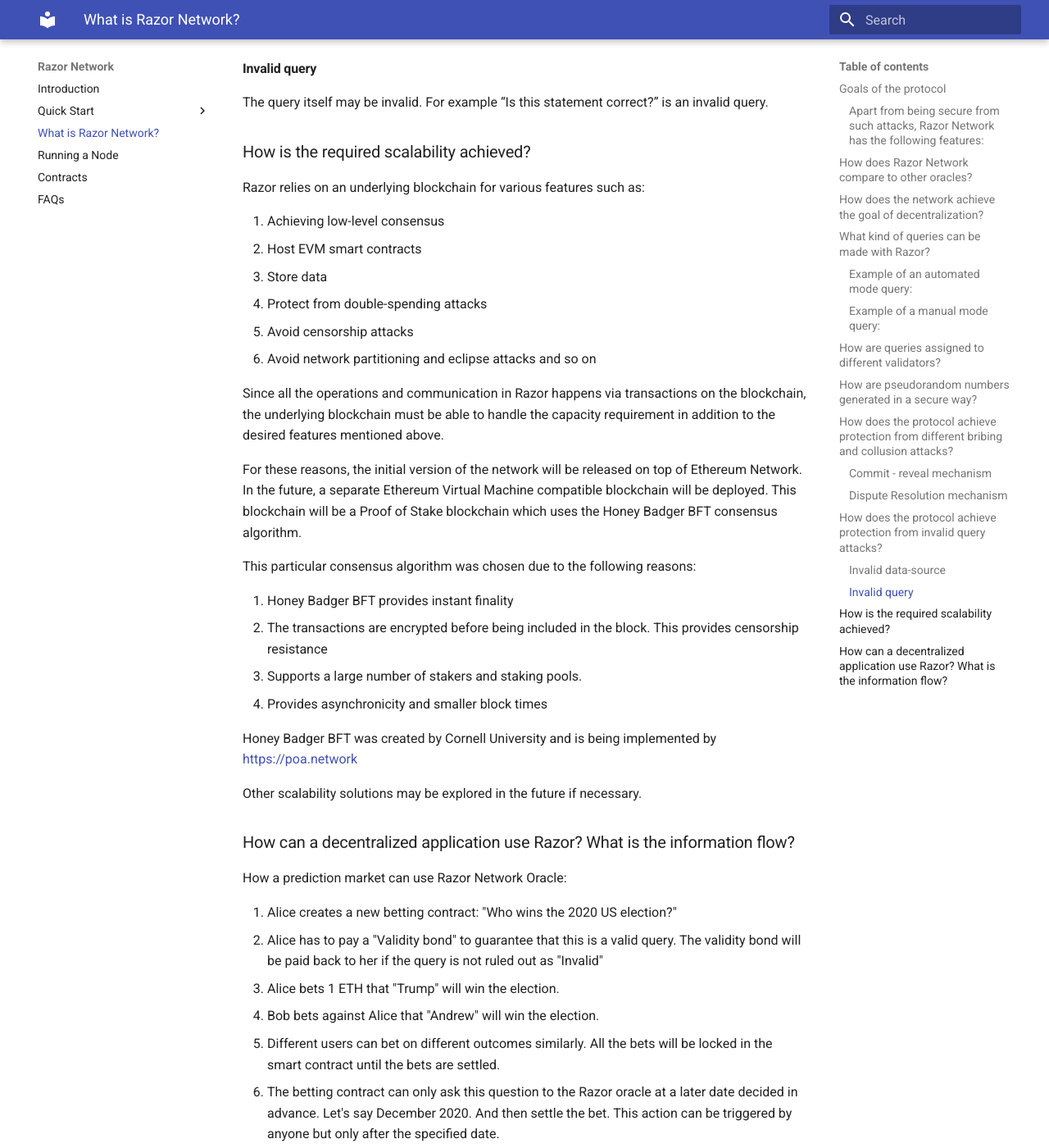
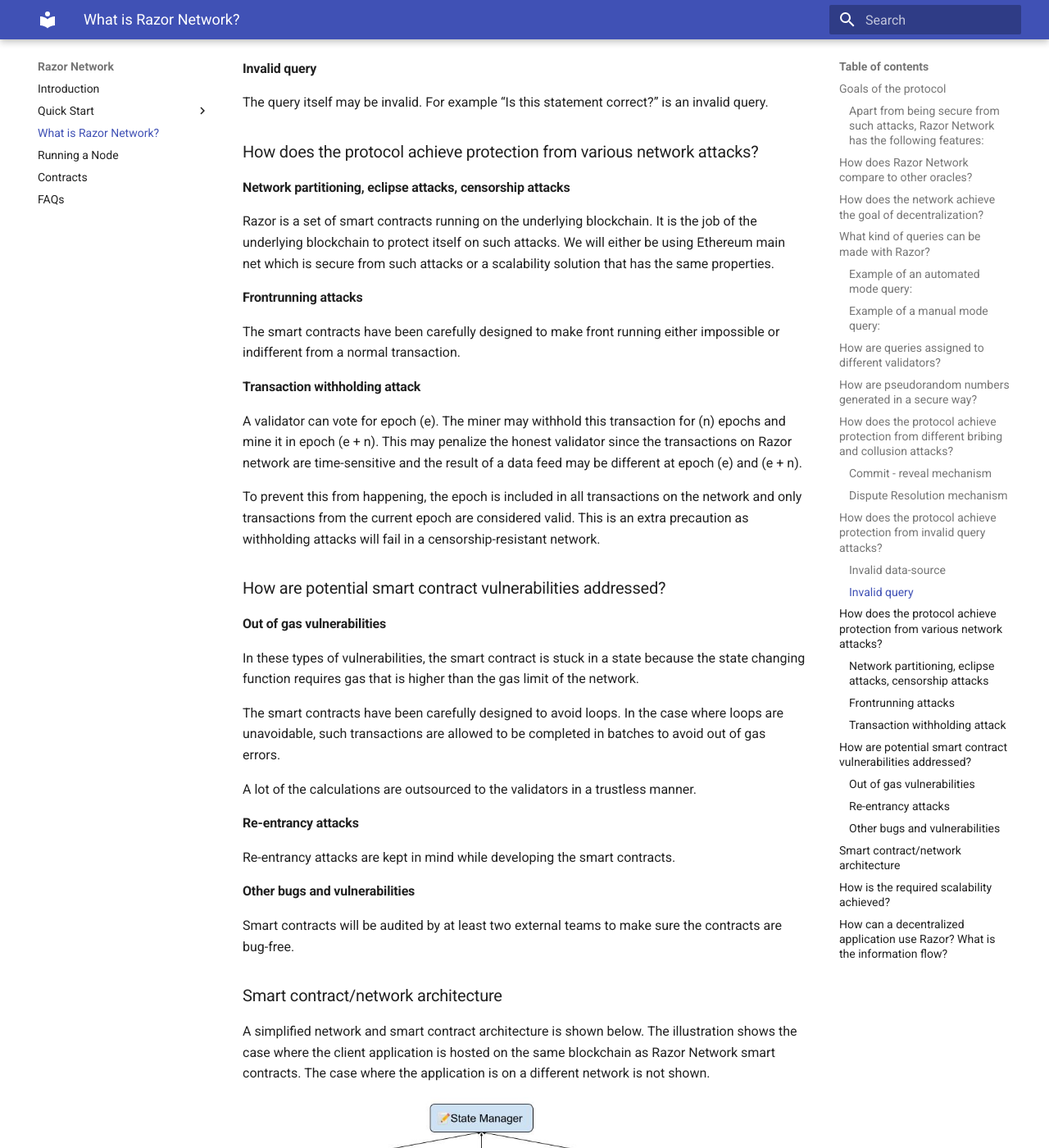
Before and after one commit to razor-network/docs, an MkDocs documentation site: the page built from docs/explainer.md, in a window 1280 px wide and 1400 px high, scrolled down 5172 px. Shown: the whole window at 82% size. Built offline with MkDocs 1.6.1 and Material for MkDocs 9.7.7, drawn with Linux system fonts in a browser that asks for light colours; some of the changed text lies outside the part shown.

Commit message:
update content

```diff
--- a/docs/explainer.md
+++ b/docs/explainer.md
@@ -143,6 +143,51 @@
 
 The query itself may be invalid\. For example “Is this statement correct?” is an invalid query\.
 
+
+### How does the protocol achieve protection from various network attacks?
+#### Network partitioning, eclipse attacks, censorship attacks
+Razor is a set of smart contracts running on the underlying blockchain. It is the job of the underlying blockchain to protect itself on such attacks. We will either be using Ethereum main net which is secure from such attacks or a scalability solution that has the same properties.
+#### Frontrunning attacks
+The smart contracts have been carefully designed to make front running either impossible or indifferent from a normal transaction.
+#### Transaction withholding attack
+A validator can vote for epoch (e). The miner may withhold this transaction for (n) epochs and mine it in epoch (e + n). This may penalize the honest validator since the transactions on Razor network are time-sensitive and the result of a data feed may be different at epoch (e) and (e + n).
+
+To prevent this from happening, the epoch is included in all transactions on the network and only transactions from the current epoch are considered valid. This is an extra precaution as withholding attacks will fail in a censorship-resistant network.
+
+### How are potential smart contract vulnerabilities addressed?
+#### Out of gas vulnerabilities
+In these types of vulnerabilities, the smart contract is stuck in a state because the state changing function requires gas that is higher than the gas limit of the network.
+
+The smart contracts have been carefully designed to avoid loops. In the case where loops are unavoidable, such transactions are allowed to be completed in batches to avoid out of gas errors.
+
+A lot of the calculations are outsourced to the validators in a trustless manner.
+#### Re-entrancy attacks
+Re-entrancy attacks are kept in mind while developing the smart contracts.
+#### Other bugs and vulnerabilities
+Smart contracts will be audited by at least two external teams to make sure the contracts are bug-free.
+### Smart contract/network architecture
+A simplified network and smart contract architecture is shown below. The illustration shows the case where the client application is hosted on the same blockchain as Razor Network smart contracts. The case where the application is on a different network is not shown.
+
+![Architecture](img/contracts.jpg)
+*Smart contracts and network architecture*
+
+Functions of the various contracts:
+
+State manager: Manage the state of the network
+
+Stake Manager: Staking and unstaking, penalties and rewards
+
+Vote Manager: Management of reported votes: commits and reveals
+
+Block Manager: Create new blocks on Razor Network
+
+Job Manager: This contract manager queue of pending
+queries and results of processed queries
+
+Delegator: Proxy contract provides access to the latest Job Manager contract.
+
+Various utility libraries, storage contracts, and interfaces are not shown for clarity purposes.
+
 ### How is the required scalability achieved?
 
 Razor relies on an underlying blockchain for various features such as:
```
Also changed, not shown: docs/img/contracts.jpg (added).
